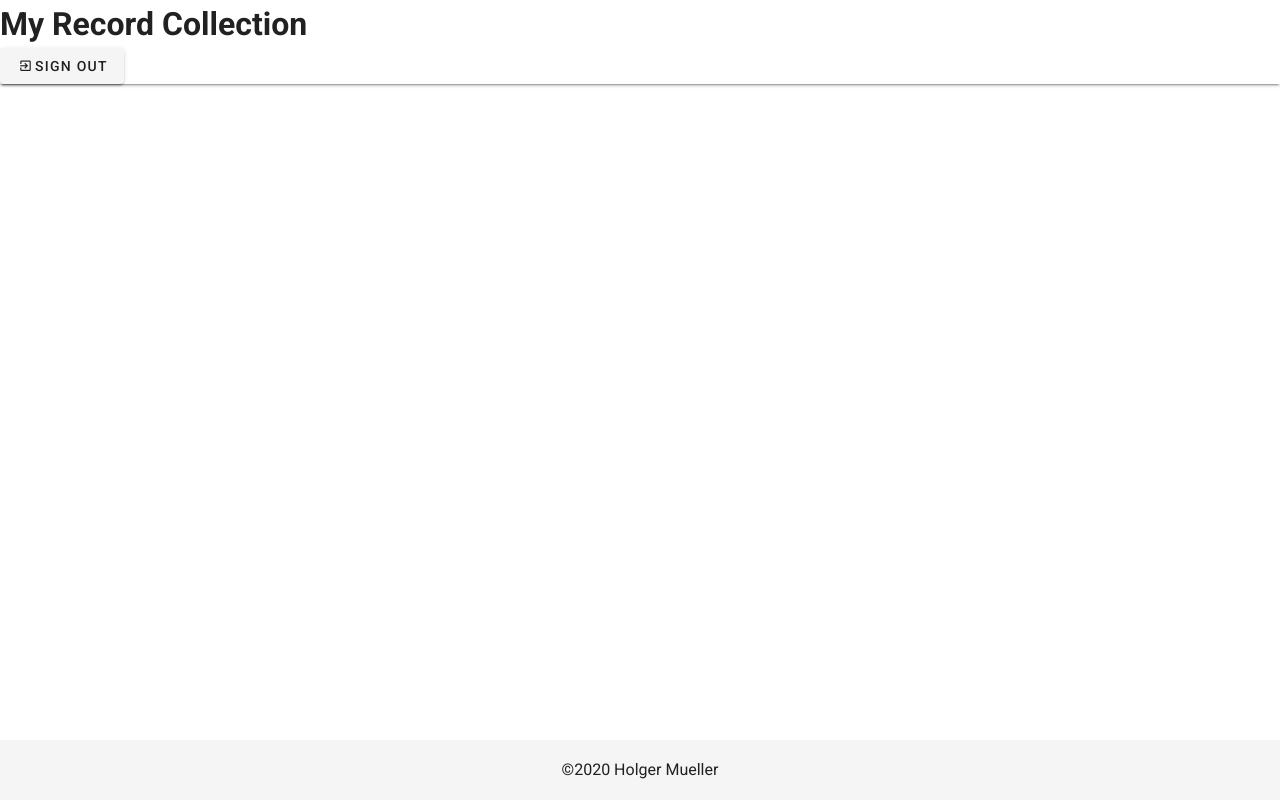
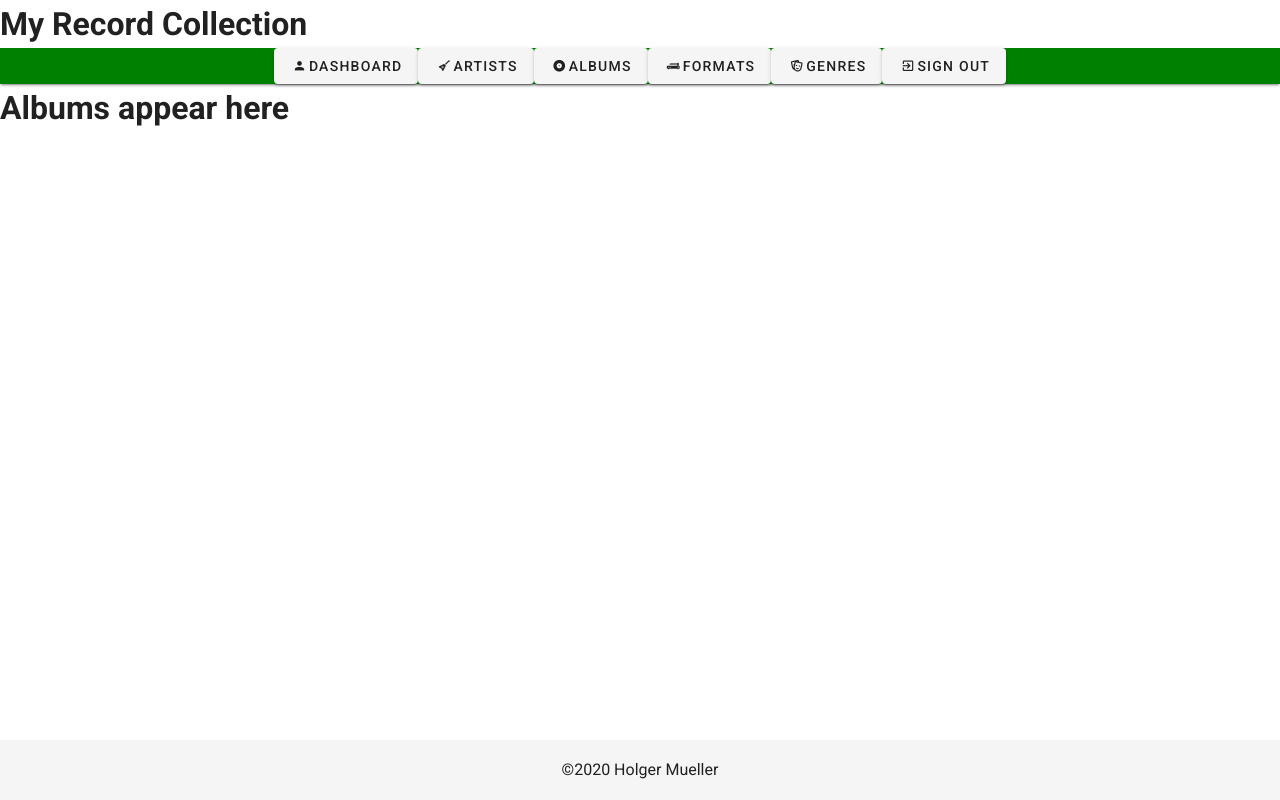
Before and after one commit to Holgermueller/wish-list, a Vue app: page /albums in a window 1280 px wide. Built offline with nearby package versions, Linux system fonts and the light colour scheme; no server answers; sample sign-in values are in the browser's storage.

Commit message:
began setting up nav and other pages

```diff
--- a/src/components/Layout/Header.vue
+++ b/src/components/Layout/Header.vue
@@ -2,10 +2,29 @@
   <div id="header">
     <v-card class="app-header" tile>
       <h1>My Record Collection</h1>
-      <v-btn @click="logout" :loading="loading" :disabled="loading">
-        <span class="mdi mdi-exit-to-app"></span>
-        Sign Out
-      </v-btn>
+
+      <div class="nav">
+        <router-link
+          v-for="link in menuLinks"
+          :key="link.title"
+          :to="link.link"
+        >
+          <v-btn>
+            <span :class="link.icon"></span>
+            {{ link.title }}
+          </v-btn></router-link
+        >
+
+        <v-btn
+          v-if="userIsAuthenticated"
+          @click="logout"
+          :loading="loading"
+          :disabled="loading"
+        >
+          <span class="mdi mdi-exit-to-app"></span>
+          Sign Out
+        </v-btn>
+      </div>
     </v-card>
   </div>
 </template>
@@ -23,6 +42,35 @@ export default {
   computed: {
     loading() {
       return this.$store.getters.loading;
+    },
+
+    userIsAuthenticated() {
+      return (
+        this.$store.getters.user !== null &&
+        this.$store.getters.user !== undefined
+      );
+    },
+
+    menuLinks() {
+      let menuLinks = [{ icon: "mdi mdi-home", title: "Home", link: "/" }];
+      if (this.userIsAuthenticated) {
+        menuLinks = [
+          {
+            icon: "mdi mdi-account",
+            title: "Dashboard",
+            link: "/user"
+          },
+          {
+            icon: "mdi mdi-guitar-electric",
+            title: "Artists",
+            link: "/artists"
+          },
+          { icon: "mdi mdi-album", title: "Albums", link: "/albums" },
+          { icon: "mdi mdi-record-player", title: "Formats", link: "/formats" },
+          { icon: "mdi mdi-drama-masks", title: "Genres", link: "/genres" }
+        ];
+      }
+      return menuLinks;
     }
   },
 
@@ -40,3 +88,13 @@ export default {
   }
 };
 </script>
+
+<style scoped>
+.nav {
+  background-color: green;
+  text-align: center;
+}
+a {
+  text-decoration: none;
+}
+</style>
--- /dev/null
+++ b/src/components/Pages/Albums/Albums.vue
@@ -0,0 +1,5 @@
+<template>
+  <div>
+    <h1>Albums appear here</h1>
+  </div>
+</template>
--- /dev/null
+++ b/src/components/Pages/Artists/Artists.vue
@@ -0,0 +1,5 @@
+<template>
+  <div>
+    <h1>Artists appear here.</h1>
+  </div>
+</template>
--- /dev/null
+++ b/src/components/Pages/Formats/Formats.vue
@@ -0,0 +1,5 @@
+<template>
+  <div>
+    <h1>Formats appear here.</h1>
+  </div>
+</template>
--- /dev/null
+++ b/src/components/Pages/Genres/Genres.vue
@@ -0,0 +1,5 @@
+<template>
+  <div>
+    <h1>Genres will appear hear.</h1>
+  </div>
+</template>
--- a/src/router/index.js
+++ b/src/router/index.js
@@ -3,6 +3,10 @@ import VueRouter from "vue-router";
 import firebase from "firebase";
 import Home from "../components/index";
 import Profile from "../components/Pages/Dashboard";
+import Genres from "../components/Pages/Genres/Genres";
+import Artists from "../components/Pages/Artists/Artists";
+import Albums from "../components/Pages/Albums/Albums";
+import Formats from "../components/Pages/Formats/Formats";
 
 Vue.use(VueRouter);
 
@@ -14,6 +18,42 @@ let router = new VueRouter({
       path: "/user",
       name: "Profile",
       component: Profile,
+      props: true,
+      meta: {
+        requiresAuth: true
+      }
+    },
+    {
+      path: "/genres",
+      name: "Genres",
+      component: Genres,
+      props: true,
+      meta: {
+        requiresAuth: true
+      }
+    },
+    {
+      path: "/formats",
+      name: "Formats",
+      component: Formats,
+      props: true,
+      meta: {
+        requiresAuth: true
+      }
+    },
+    {
+      path: "/artists",
+      name: "Artists",
+      component: Artists,
+      props: true,
+      meta: {
+        requiresAuth: true
+      }
+    },
+    {
+      path: "/albums",
+      name: "Albums",
+      component: Albums,
       props: true,
       meta: {
         requiresAuth: true
```
